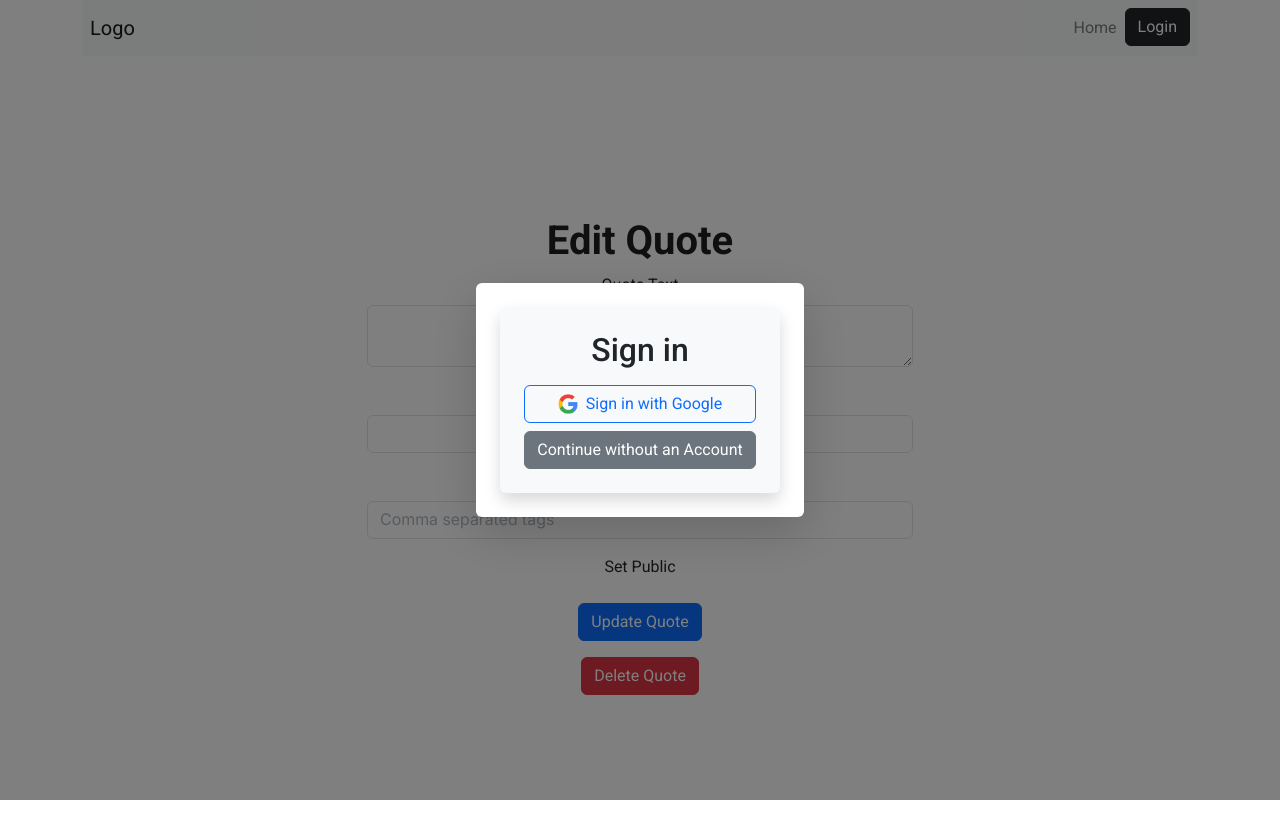
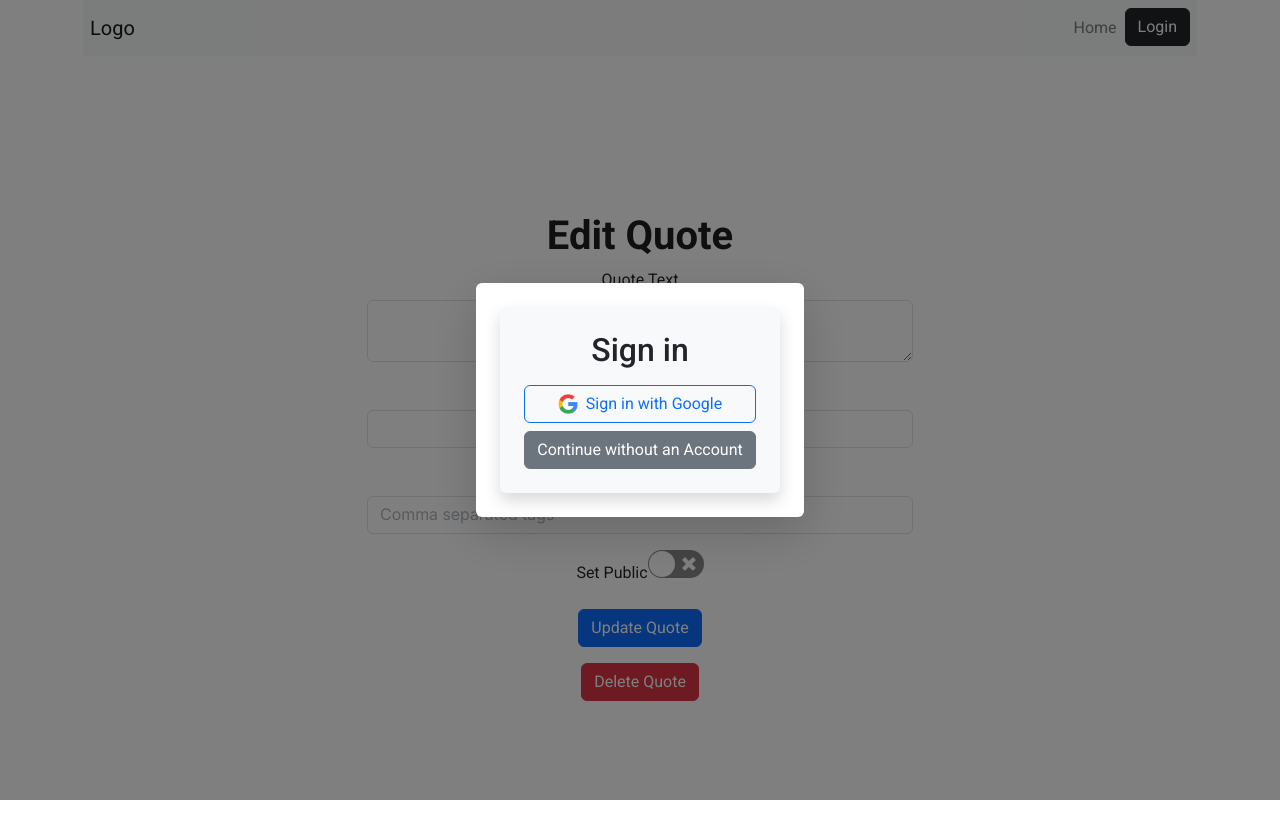
Before and after one commit to clxxiii/OZ-CSC-480-HCI-521-Spring-2025, a React (Vite) app in the folder frontend/src/main/frontend/: page /edit-quote/1 in a window 1280 px wide. Shown: the top 838 px of the page. Built offline with nearby package versions, Linux system fonts and the light colour scheme; no server answers.

Commit message:
Got the Switches to display.

```diff
--- a/frontend/src/main/frontend/src/components/QuoteForm.jsx
+++ b/frontend/src/main/frontend/src/components/QuoteForm.jsx
@@ -1,4 +1,5 @@
 import React, { useState, useEffect } from "react";
+import Switch from "react-switch";
 import { useLocation, useNavigate } from "react-router-dom";
 import { updateQuote, deleteQuote } from "../lib/api";
 
@@ -11,7 +12,7 @@ const QuoteForm = () => {
   const [updateText, setUpdateText] = useState("");
   const [updateAuthor, setUpdateAuthor] = useState("");
   const [updateTagsInput, setUpdateTagsInput] = useState("");
-  const [updateOwnership, setUpdateOwnership] = useState(""); // For setting Public/Private.
+  const [updatePrivateStatus, setUpdatePrivateStatus] = useState(quote?.privateStatus ?? false ); // For setting Public/Private.
 
   useEffect(() => {
     //populate form fields with existing quote data when the component loads
@@ -20,7 +21,7 @@ const QuoteForm = () => {
       setUpdateText(quote.text || "");
       setUpdateAuthor(quote.author || "Unknown");
       setUpdateTagsInput(quote.tags ? quote.tags.join(", ") : "");
-      setUpdateOwnership(quote);
+      setUpdatePrivateStatus(quote.private)
     }
   }, [quote]);
 
@@ -39,6 +40,7 @@ const QuoteForm = () => {
       author: updateAuthor || "Unknown",
       quote: updateText || "",
       tags: tagsArray.length ? tagsArray : [],
+      privateStatus: updatePrivateStatus,
     };
 
     try {
@@ -66,14 +68,11 @@ const QuoteForm = () => {
     }
   };
 
-  const handleSetOwnership = async (e) => {
-    e.preventDefault();
-  };
-
   return (
     <div className="container vh-100 d-flex flex-column justify-content-center align-items-center">
       <h1>Edit Quote</h1>
       <form className="w-50" onSubmit={handleUpdateQuote}>
+
         <div className="mb-3">
           <label htmlFor="quoteText" className="form-label">Quote Text</label>
           <textarea
@@ -83,6 +82,7 @@ const QuoteForm = () => {
             onChange={(e) => setUpdateText(e.target.value)} //update text state when user types
           />
         </div>
+
         <div className="mb-3">
           <label htmlFor="author" className="form-label">Author</label>
           <input
@@ -93,6 +93,7 @@ const QuoteForm = () => {
             onChange={(e) => setUpdateAuthor(e.target.value)} //update author state when user types
           />
         </div>
+
         <div className="mb-3">
           <label htmlFor="tags" className="form-label">Tags</label>
           <input
@@ -107,7 +108,12 @@ const QuoteForm = () => {
 
         <div className="mb-3">
             <label htmlFor="ownership" className="form-label">Set Public</label>
-            <switch/>
+            <Switch
+              id="privateStatus"
+              className="react-switch"
+              checked={updatePrivateStatus}
+              onChange={ (checked) => setUpdatePrivateStatus(checked)}
+            />
         </div>
 
         <button type="submit" className="btn btn-primary">Update Quote</button>
--- a/frontend/src/main/frontend/src/components/QuoteUploadModal.jsx
+++ b/frontend/src/main/frontend/src/components/QuoteUploadModal.jsx
@@ -11,7 +11,7 @@ const QuoteUploadModal = ({ isVisible, onClose, onSubmit, quoteText, setQuoteTex
   const [customTag, setCustomTag] = useState("");
   //suggested tags for users to choose from
   const suggestedTags = ["Inspiration", "Motivation", "Life", "Success", "Wisdom"];
-  const [publicStatus, setPublicStatus] = useState(false);
+  const [privateStatus, setPrivateStatus] = useState(false);
 
   const toggleTag = (tag) => {
     //add or remove a tag when clicked
@@ -28,10 +28,6 @@ const QuoteUploadModal = ({ isVisible, onClose, onSubmit, quoteText, setQuoteTex
     setCustomTag(""); //clear input after adding
   };
 
-  const handlePublicStatusChange = (e) => {
-    setPublicStatus(e.value);
-  }
-
   const handleSubmit = async () => {
     //handle submitting the quote to the API
     if (!quoteText.trim()) return;
@@ -40,7 +36,7 @@ const QuoteUploadModal = ({ isVisible, onClose, onSubmit, quoteText, setQuoteTex
       quote: quoteText.trim(),
       author: author.trim() || "Unknown",
       tags,
-      publicStatus
+      privateStatus
     };
 
     try {
@@ -49,7 +45,7 @@ const QuoteUploadModal = ({ isVisible, onClose, onSubmit, quoteText, setQuoteTex
       setQuoteText(""); //clear input fields
       setAuthor("");
       setTags([]);
-      setPublicStatus(false);
+      setPrivateStatus(false);
     } catch (err) {
       console.error("Error submitting quote:", err);
     }
@@ -118,8 +114,8 @@ const QuoteUploadModal = ({ isVisible, onClose, onSubmit, quoteText, setQuoteTex
                 <label>Set Public</label>
                 <Switch
                   className="react-switch"
-                  onChange={handlePublicStatusChange}
-                  publicStatus={publicStatus}
+                  checked={privateStatus}
+                  onChange={(checked) => setPrivateStatus(checked)}
                 />
               </div>
 
```
